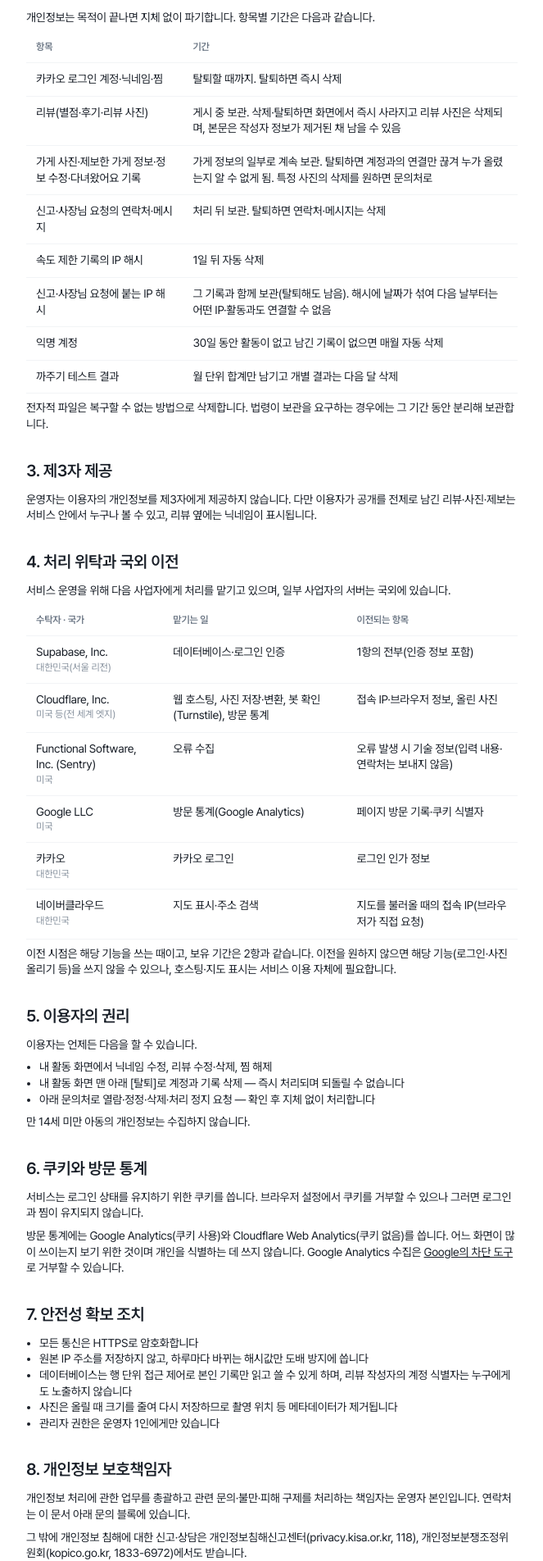
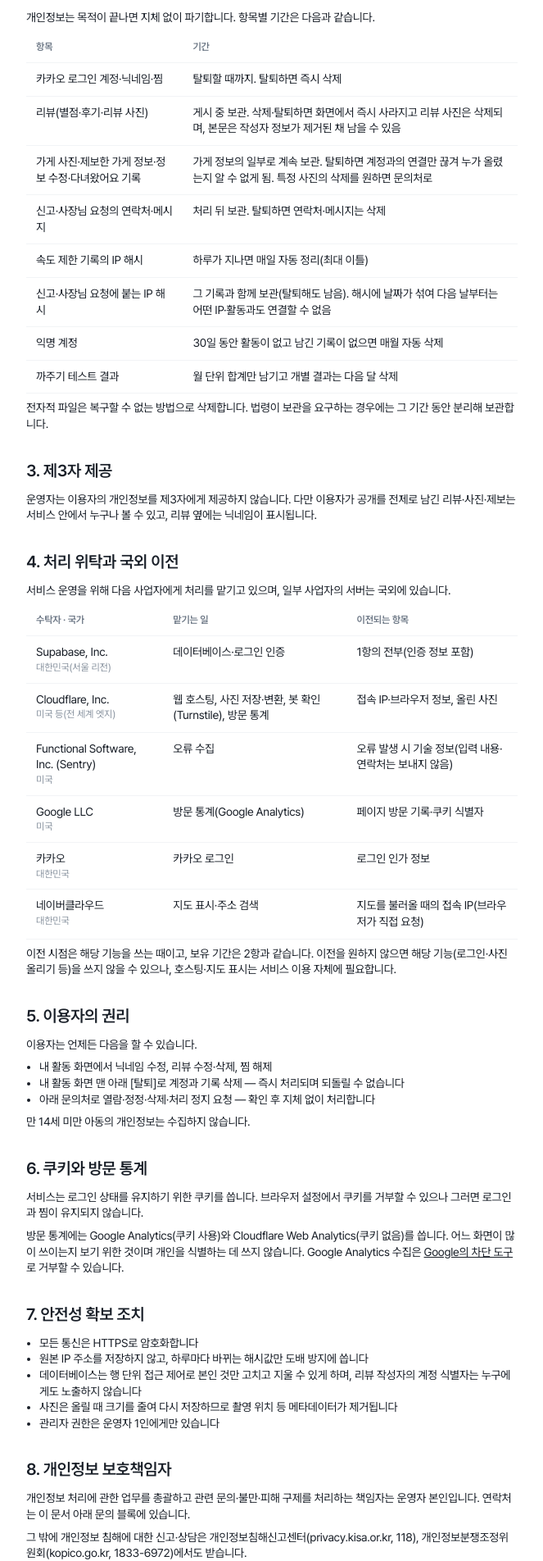
Before and after one commit to seomsoo/saeu-map, a Next.js app: page /privacy in a window 1280 px wide. Shown: the part 939-2843 px from the top of the page at 82% size, without its empty margins (308-971 px from the left). Built offline with nearby package versions, Linux system fonts and the light colour scheme; no server answers; what @iconify/tailwind4 would draw is missing.

Commit message:
fix(legal): security-reviewer PR #19 문구 3건 — 본인 한정은 수정·삭제만, 외부 링크 rel 컨벤션, 속도 제한 해시 정리 주기

```diff
--- a/app/privacy/page.tsx
+++ b/app/privacy/page.tsx
@@ -80,7 +80,7 @@ export default function PrivacyPage() {
               "가게 정보의 일부로 계속 보관. 탈퇴하면 계정과의 연결만 끊겨 누가 올렸는지 알 수 없게 됨. 특정 사진의 삭제를 원하면 문의처로",
             ],
             ["신고·사장님 요청의 연락처·메시지", "처리 뒤 보관. 탈퇴하면 연락처·메시지는 삭제"],
-            ["속도 제한 기록의 IP 해시", "1일 뒤 자동 삭제"],
+            ["속도 제한 기록의 IP 해시", "하루가 지나면 매일 자동 정리(최대 이틀)"],
             ["신고·사장님 요청에 붙는 IP 해시", "그 기록과 함께 보관(탈퇴해도 남음). 해시에 날짜가 섞여 다음 날부터는 어떤 IP·활동과도 연결할 수 없음"],
             ["익명 계정", "30일 동안 활동이 없고 남긴 기록이 없으면 매월 자동 삭제"],
             ["까주기 테스트 결과", "월 단위 합계만 남기고 개별 결과는 다음 달 삭제"],
@@ -135,7 +135,7 @@ export default function PrivacyPage() {
         <P>
           방문 통계에는 Google Analytics(쿠키 사용)와 Cloudflare Web Analytics(쿠키 없음)를 씁니다. 어느 화면이 많이 쓰이는지
           보기 위한 것이며 개인을 식별하는 데 쓰지 않습니다. Google Analytics 수집은{" "}
-          <a href="https://tools.google.com/dlpage/gaoptout" className="underline" rel="noopener" target="_blank">
+          <a href="https://tools.google.com/dlpage/gaoptout" className="underline" rel="noopener noreferrer" target="_blank">
             Google의 차단 도구
           </a>
           로 거부할 수 있습니다.
@@ -147,7 +147,7 @@ export default function PrivacyPage() {
           items={[
             "모든 통신은 HTTPS로 암호화합니다",
             "원본 IP 주소를 저장하지 않고, 하루마다 바뀌는 해시값만 도배 방지에 씁니다",
-            "데이터베이스는 행 단위 접근 제어로 본인 기록만 읽고 쓸 수 있게 하며, 리뷰 작성자의 계정 식별자는 누구에게도 노출하지 않습니다",
+            "데이터베이스는 행 단위 접근 제어로 본인 것만 고치고 지울 수 있게 하며, 리뷰 작성자의 계정 식별자는 누구에게도 노출하지 않습니다",
             "사진은 올릴 때 크기를 줄여 다시 저장하므로 촬영 위치 등 메타데이터가 제거됩니다",
             "관리자 권한은 운영자 1인에게만 있습니다",
           ]}
```
Also changed, not shown: 1 other file (tests, documents, lock files or other folders).
